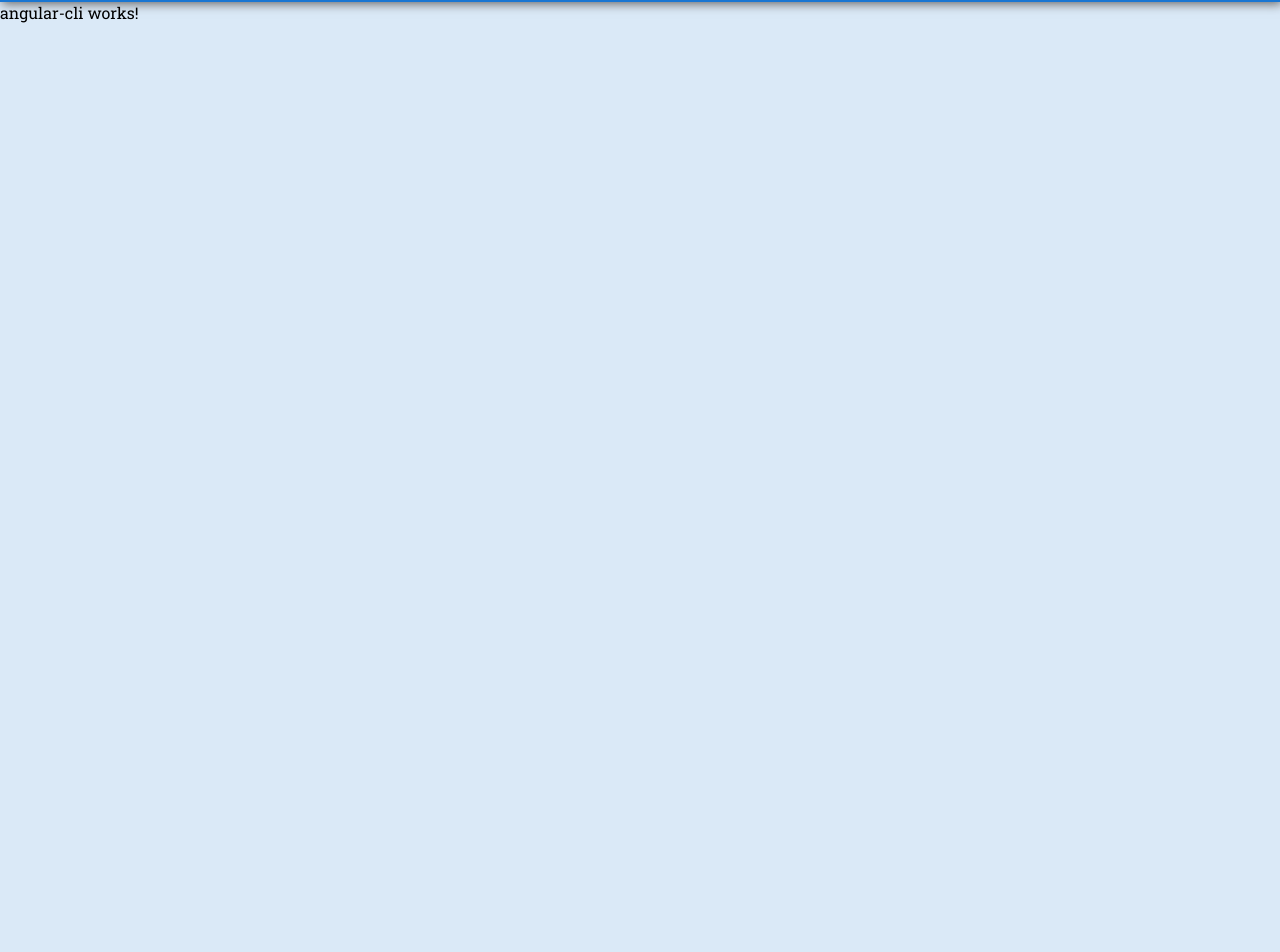
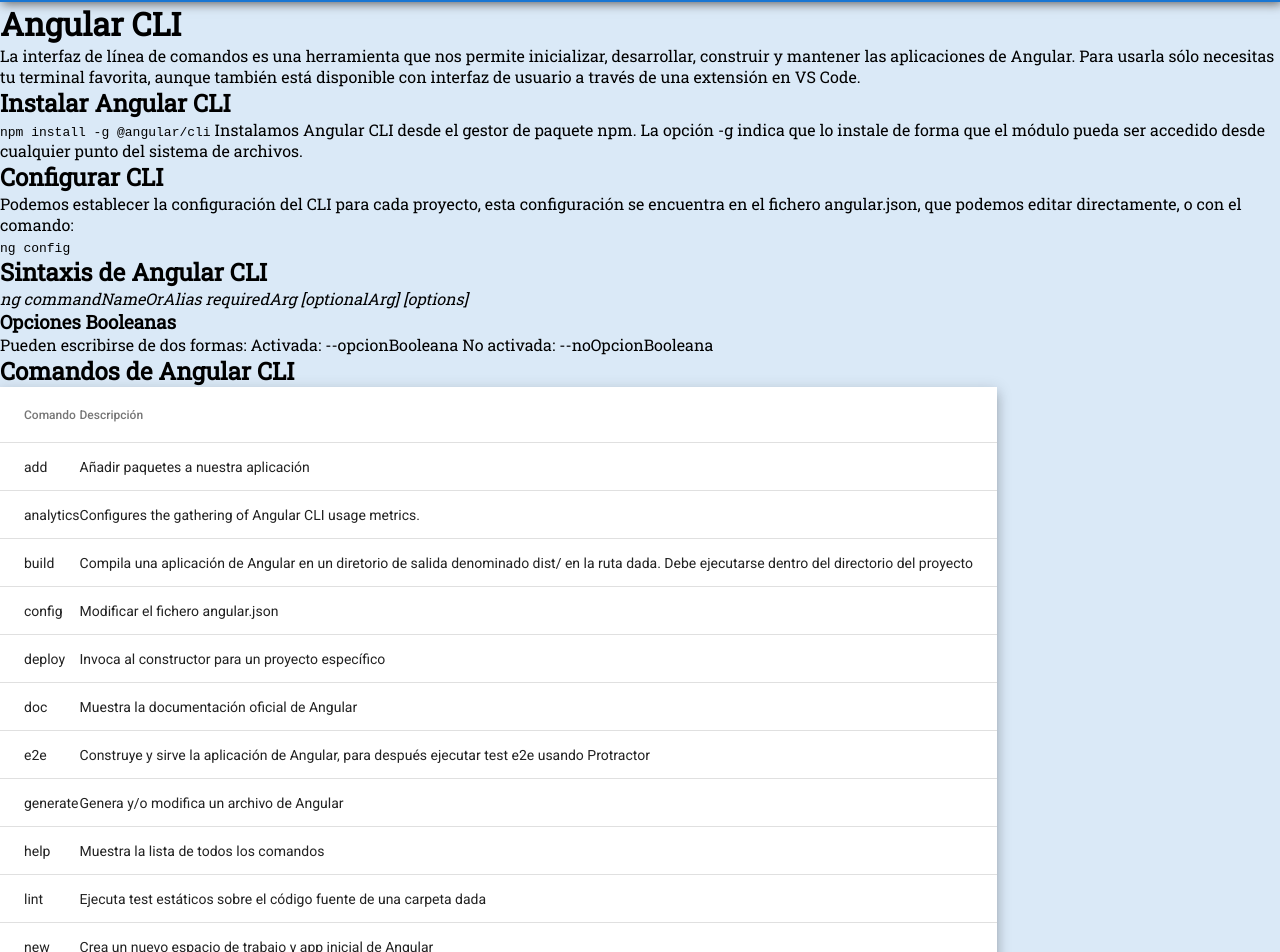
Before and after one commit to i72besad/Angular, an Angular app: page /angular-cli in a window 1280 px wide. Shown: the part 200-1152 px from the top of the page. Before the commit the page ends 800 px from the top, so only its background shows below. Built offline with nearby package versions, Linux system fonts and the light colour scheme.

Commit message:
angular-cli

```diff
--- a/angular.json
+++ b/angular.json
@@ -24,6 +24,7 @@
               "src/assets"
             ],
             "styles": [
+              "src/custom-theme.scss",
               "src/styles.css"
             ],
             "scripts": []
@@ -120,6 +121,7 @@
           }
         }
       }
-    }},
+    }
+  },
   "defaultProject": "Angular"
 }
--- a/package.json
+++ b/package.json
@@ -12,13 +12,16 @@
   "private": true,
   "dependencies": {
     "@angular/animations": "~8.2.14",
+    "@angular/cdk": "~8.2.3",
     "@angular/common": "~8.2.14",
     "@angular/compiler": "~8.2.14",
     "@angular/core": "~8.2.14",
     "@angular/forms": "~8.2.14",
+    "@angular/material": "^8.2.3",
     "@angular/platform-browser": "~8.2.14",
     "@angular/platform-browser-dynamic": "~8.2.14",
     "@angular/router": "~8.2.14",
+    "hammerjs": "^2.0.8",
     "rxjs": "~6.4.0",
     "tslib": "^1.10.0",
     "zone.js": "~0.9.1"
--- a/src/app/app-routing.module.ts
+++ b/src/app/app-routing.module.ts
@@ -26,3 +26,10 @@
   exports: [RouterModule]
 })
 export class AppRoutingModule { }
+export const routingComponents = [InstalacionComponent,
+                                  HolaMundoComponent,
+                                  AngularCliComponent,
+                                  EjemplosComponent,
+                                  EjerciciosComponent,
+                                  GlosarioComponent,
+                                  PageNotFoundComponent]
--- a/src/app/componentes/angular-cli/angular-cli.component.html
+++ b/src/app/componentes/angular-cli/angular-cli.component.html
@@ -1 +1,55 @@
-<p>angular-cli works!</p>
+<h1>Angular CLI</h1>
+<p>
+    La interfaz de línea de comandos es una herramienta que nos permite
+    inicializar, desarrollar, construir y mantener las aplicaciones de Angular.
+    Para usarla sólo necesitas tu terminal favorita, aunque también está
+    disponible con interfaz de usuario a través de una extensión en VS Code.
+</p>
+
+<h2>Instalar Angular CLI</h2>
+<p>
+    <code>npm install -g @angular/cli</code>
+    Instalamos Angular CLI desde el gestor de paquete npm. La opción -g indica
+    que lo instale de forma que el módulo pueda ser accedido desde cualquier
+    punto del sistema de archivos.
+</p>
+
+<h2>Configurar CLI</h2>
+<p>
+    Podemos establecer la configuración del CLI para cada proyecto, esta
+    configuración se encuentra en el fichero angular.json, que podemos editar
+    directamente, o con el comando: <br />
+    <code>ng config</code>
+</p>
+
+<h2>Sintaxis de Angular CLI</h2>
+<p>
+    <em>ng commandNameOrAlias requiredArg [optionalArg] [options]</em>
+</p>
+
+<h3>Opciones Booleanas</h3>
+<p>
+    Pueden escribirse de dos formas:
+    Activada: --opcionBooleana
+    No activada: --noOpcionBooleana
+</p>
+<h2>Comandos de Angular CLI</h2>
+<table mat-table [dataSource]="dataSource" class="mat-elevation-z8">
+    <!--- Note that these columns can be defined in any order.
+            The actual rendered columns are set as a property on the row definition" -->
+
+    <!-- Name Column -->
+    <ng-container matColumnDef="name">
+        <th mat-header-cell *matHeaderCellDef> Comando </th>
+        <td mat-cell *matCellDef="let element"> {{element.name}} </td>
+    </ng-container>
+
+    <!-- Description Column -->
+    <ng-container matColumnDef="description">
+        <th mat-header-cell *matHeaderCellDef> Descripción </th>
+        <td mat-cell *matCellDef="let element"> {{element.description}} </td>
+    </ng-container>
+
+    <tr mat-header-row *matHeaderRowDef="displayedColumns"></tr>
+    <tr mat-row *matRowDef="let row; columns: displayedColumns;"></tr>
+</table>
--- a/src/app/componentes/angular-cli/angular-cli.component.ts
+++ b/src/app/componentes/angular-cli/angular-cli.component.ts
@@ -1,8 +1,8 @@
-import { Component, OnInit } from '@angular/core';
+/*import { Component, OnInit } from '@angular/core';
 
 @Component({
   selector: 'app-angular-cli',
-  templateUrl: './angular-cli.component.html',
+  templateUrl: 'angular-cli.component.html',
   styleUrls: ['./angular-cli.component.css']
 })
 export class AngularCliComponent implements OnInit {
@@ -12,4 +12,48 @@
   ngOnInit() {
   }
 
+}*/
+import {Component, OnInit} from '@angular/core';
+
+export interface PeriodicElement {
+  name: string;
+  description: string;
 }
+
+const ELEMENT_DATA: PeriodicElement[] = [
+  {name: 'add', description: 'Añadir paquetes a nuestra aplicación'},
+  {name: 'analytics', description: 'Configures the gathering of Angular CLI usage metrics.'},
+  {name: 'build', description: 'Compila una aplicación de Angular en un diretorio de salida denominado dist/ en la ruta dada. Debe ejecutarse dentro del directorio del proyecto'},
+  {name: 'config', description: 'Modificar el fichero angular.json'},
+  {name: 'deploy', description: 'Invoca al constructor para un proyecto específico'},
+  {name: 'doc', description: 'Muestra la documentación oficial de Angular'},
+  {name: 'e2e', description: 'Construye y sirve la aplicación de Angular, para después ejecutar test e2e usando Protractor'},
+  {name: 'generate', description: 'Genera y/o modifica un archivo de Angular'},
+  {name: 'help', description: 'Muestra la lista de todos los comandos'},
+  {name: 'lint', description: 'Ejecuta test estáticos sobre el código fuente de una carpeta dada'},
+  {name: 'new', description: 'Crea un nuevo espacio de trabajo y app inicial de Angular'},
+  {name: 'run', description: 'Runs an Architect target with an optional custom builder configuration defined in your project.'},
+  {name: 'serve', description: 'Construye y sirve la aplicación, actualizándose en tiempo real'},
+  {name: 'test', description: 'Ejecuta tests unitarios sobre el proyecto'},
+  {name: 'update', description: 'Actualiza tu aplicación y sus dependencias'},
+  {name: 'version', description: 'Muestra tu versión de Angular'},
+  {name: 'xi18n', description: '¿¿¿Muestra mensajes i18n desde el código fuente???'}
+];
+
+/**
+ * @title Basic use of `<table mat-table>`
+ */
+@Component({
+  selector: 'app-angular-cli',
+  templateUrl: 'angular-cli.component.html',
+  styleUrls: ['angular-cli.component.css']
+})
+export class AngularCliComponent {
+  displayedColumns: string[] = ['name', 'description'];
+  dataSource = ELEMENT_DATA;
+}
+
+
+/**  Copyright 2019 Google LLC. All Rights Reserved.
+    Use of this source code is governed by an MIT-style license that
+    can be found in the LICENSE file at http://angular.io/license */
--- a/src/app/componentes/hola-mundo/hola-mundo.component.html
+++ b/src/app/componentes/hola-mundo/hola-mundo.component.html
@@ -113,7 +113,14 @@
     <img src="/assets/img/hello-world/hello-world-final.png" />
 </p>
 
+<div class="see-also">
+    <h2>Vea también:</h2>
+    <a routerLink="./../ejemplos">Ejemplos de código en Angular</a><br />
+    <a routerLink="./../angular-cli">Guía de comandos de Angular CLI</a><br />
+</div>
+
 <div class="resources">
+    <h2>Recursos</h2>
     <a href="https://angular.io/guide/setup-local" target="blank">
         Configuración Angular
     </a><br />
--- /dev/null
+++ b/src/custom-theme.scss
@@ -0,0 +1,27 @@
+
+// Custom Theming for Angular Material
+// For more information: https://material.angular.io/guide/theming
+@import '~@angular/material/theming';
+// Plus imports for other components in your app.
+
+// Include the common styles for Angular Material. We include this here so that you only
+// have to load a single css file for Angular Material in your app.
+// Be sure that you only ever include this mixin once!
+@include mat-core();
+
+// Define the palettes for your theme using the Material Design palettes available in palette.scss
+// (imported above). For each palette, you can optionally specify a default, lighter, and darker
+// hue. Available color palettes: https://material.io/design/color/
+$Angular-primary: mat-palette($mat-indigo);
+$Angular-accent: mat-palette($mat-pink, A200, A100, A400);
+
+// The warn palette is optional (defaults to red).
+$Angular-warn: mat-palette($mat-red);
+
+// Create the theme object (a Sass map containing all of the palettes).
+$Angular-theme: mat-light-theme($Angular-primary, $Angular-accent, $Angular-warn);
+
+// Include theme styles for core and each component used in your app.
+// Alternatively, you can import and @include the theme mixins for each component
+// that you are using.
+@include angular-material-theme($Angular-theme);
--- a/src/index.html
+++ b/src/index.html
@@ -7,6 +7,8 @@
   <meta name="viewport" content="width=device-width, initial-scale=1">
   <link href="https://fonts.googleapis.com/css?family=Roboto+Slab&display=swap" rel="stylesheet">
   <link rel="icon" type="image/x-icon" href="favicon.ico">
+  <link href="https://fonts.googleapis.com/css?family=Roboto:300,400,500&display=swap" rel="stylesheet">
+  <link href="https://fonts.googleapis.com/icon?family=Material+Icons" rel="stylesheet">
 </head>
 <body>
   <app-root></app-root>
--- a/src/main.ts
+++ b/src/main.ts
@@ -1,3 +1,4 @@
+import 'hammerjs';
 import { enableProdMode } from '@angular/core';
 import { platformBrowserDynamic } from '@angular/platform-browser-dynamic';
 
--- a/src/styles.css
+++ b/src/styles.css
@@ -5,8 +5,10 @@
     padding: 0;
 }
 
+html, body { height: 100%; }
+
 body {
-    font-family: 'Roboto Slab', serif;
+    font-family: 'Roboto Slab', Roboto, "Helvetica Neue", sans-serif;
     /*background-image: url("./assets/img/background-1.png");*/
     background-color: rgba(25, 118, 210, 0.157);
 }
```
Also changed, not shown: src/app/app.module.ts (+7 -16 lines), 1 other file (tests, documents, lock files or other folders).
